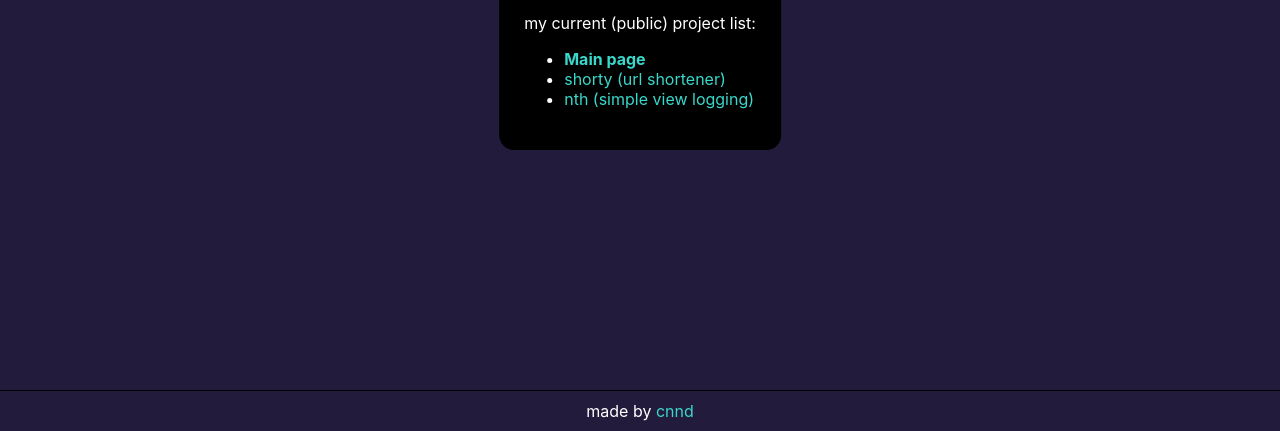
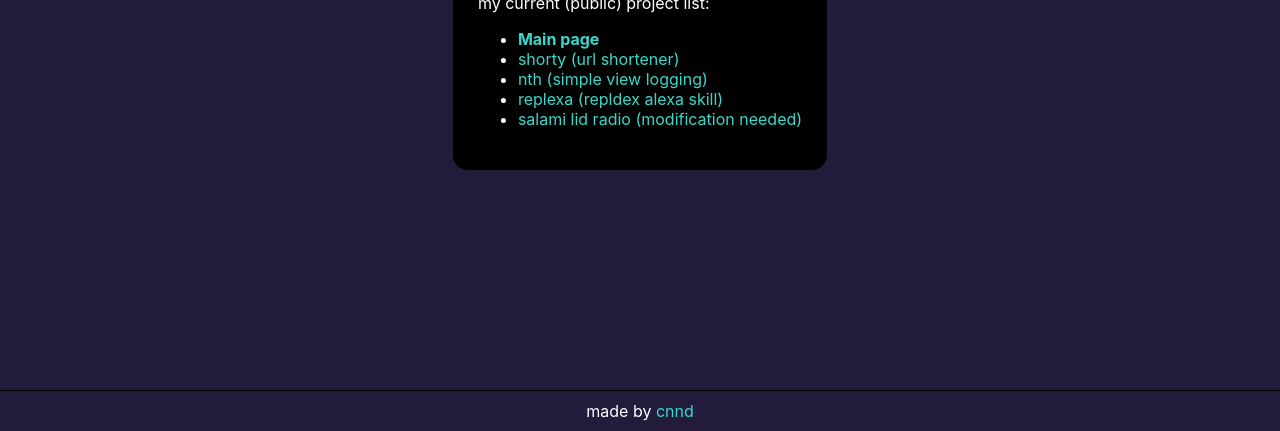
Before and after one commit to connordennison/cnnd.codes, a plain HTML site: page index.html in a window 1280 px wide. Shown: the part 369-800 px from the top of the page. Drawn offline with Linux system fonts and the light colour scheme.

Commit message:
add cool css hover transition and add more projects

```diff
--- a/index.html
+++ b/index.html
@@ -32,6 +32,14 @@
                 </li>
                 <li><a href="projects/nth.html" target=" _blank" rel="noopener noreferrer">nth (simple view logging)</a>
                 </li>
+                </li>
+                <li><a href="projects/replexa.html" target=" _blank" rel="noopener noreferrer">replexa (repldex alexa
+                        skill)</a>
+                </li>
+                </li>
+                <li><a href="projects/salamilidradio.html" target=" _blank" rel="noopener noreferrer">salami lid radio
+                        (modification needed)</a>
+                </li>
             </ul>
             </p>
         </div>
--- a/style.css
+++ b/style.css
@@ -31,10 +31,10 @@ body {
 
 h1 {font-family: monospace;}
 
-a {text-decoration: none;}
+a {text-decoration: none;transition: color .25s;}
 a:link {color: #39d8cb;}
 a:visited {color: #3998d8;}
-a:hover {color: #34c7bb;}
+a:hover {color: #fff;}
 a:selected {color: #2eb1a6;}
 
 hr {
```
Also changed, not shown: projects/replexa.html (added, +1 -0 lines), projects/salamilidradio.html (added, +1 -0 lines).
